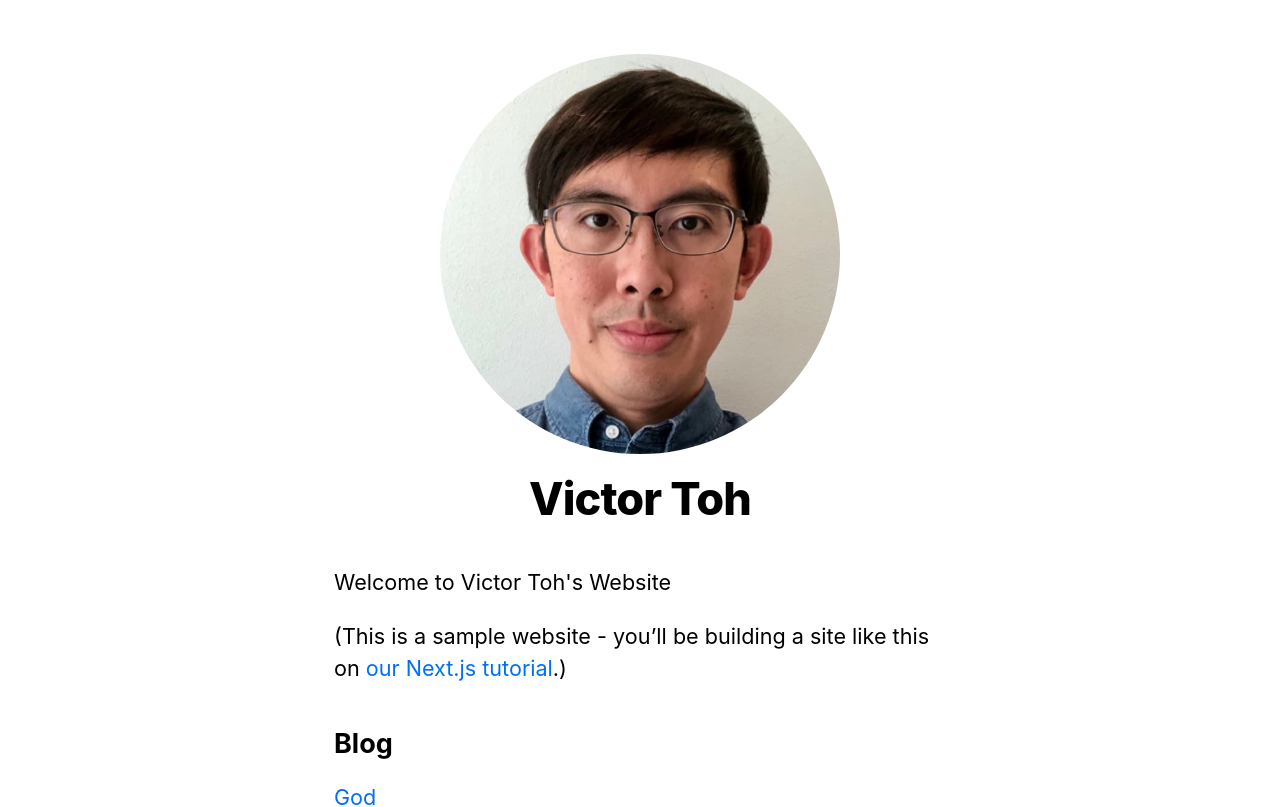
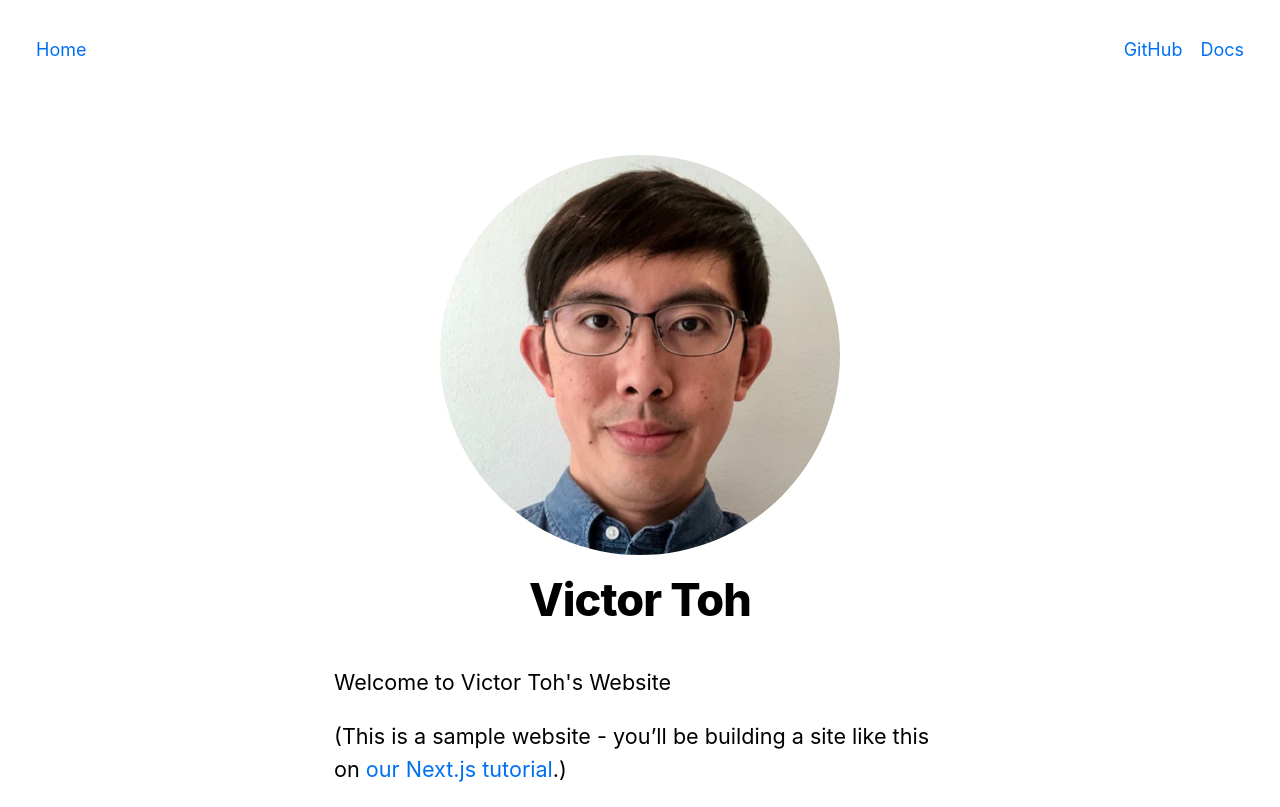
Before and after one commit to zeppytoh/jesuslovesjp, a Next.js app: page / in a window 1280 px wide. Shown: the top 807 px of the page. Built offline with nearby package versions, Linux system fonts and the light colour scheme.

Commit message:
add tailwindcss

```diff
--- a/components/layout.js
+++ b/components/layout.js
@@ -2,12 +2,15 @@ import Head from 'next/head'
 import Link from 'next/link'
 import styles from './layout.module.css'
 import utilStyles from '../styles/utils.module.css'
+import Nav from '../components/nav'
 
 const name = "Victor Toh"
 export const siteTitle = name+"'s Website"
 
 export default function Layout({ children, home }) {
   return (
+    <>
+          <Nav />
     <div className={styles.container} >
       <Head>
         <link rel="icon" href="/favicon.ico" />
@@ -24,6 +27,7 @@ export default function Layout({ children, home }) {
         <meta name="og:title" content={siteTitle} />
         <meta name="twitter:card" content="summary_large_image" />
       </Head>
+
       <header className={styles.header}>
         {home ? (
           <>
@@ -62,5 +66,6 @@ export default function Layout({ children, home }) {
         </div>
       )}
     </div>
+    </>
   )
 }
--- /dev/null
+++ b/components/nav.js
@@ -0,0 +1,29 @@
+import Link from 'next/link'
+
+const links = [
+  { href: 'https://github.com/vercel/next.js', label: 'GitHub' },
+  { href: 'https://nextjs.org/docs', label: 'Docs' },
+]
+
+export default function Nav() {
+  return (
+    <nav>
+      <ul className="flex justify-between items-center p-8">
+        <li>
+          <Link href="/">
+            <a className="">Home</a>
+          </Link>
+        </li>
+        <ul className="flex justify-between items-center space-x-4">
+          {links.map(({href, label}) => (
+            <li key={`${href}${label}`}>
+              <a href={href} className="">
+                {label}
+              </a>
+            </li>
+          ))}
+        </ul>
+      </ul>
+    </nav>
+  )
+}
--- a/package.json
+++ b/package.json
@@ -17,7 +17,9 @@
     "react": "17.0.1",
     "react-dom": "17.0.1",
     "remark": "^13.0.0",
-    "remark-html": "^13.0.1",
+    "remark-html": "^13.0.1"
+  },
+  "devDependencies": {
     "tailwindcss": "^1.9.6"
   }
 }
--- a/pages/_app.js
+++ b/pages/_app.js
@@ -1,7 +1,7 @@
 import '../styles/global.css'
 
-function App({ Component, pageProps }) {
+function MyApp({ Component, pageProps }) {
   return <Component {...pageProps} />
 }
 
-export default App
+export default MyApp
--- a/styles/global.css
+++ b/styles/global.css
@@ -1,3 +1,21 @@
+@tailwind base;
+
+/* Write your own custom base styles here */
+
+/* Start purging... */
+@tailwind components;
+/* Stop purging. */
+
+/* Write your own custom component styles here */
+.btn-blue {
+  @apply bg-blue-500 text-white font-bold py-2 px-4 rounded;
+}
+
+/* Start purging... */
+@tailwind utilities;
+/* Stop purging. */
+
+/* Your own custom utilities */
 html,
 body {
   padding: 0;
@@ -25,3 +43,8 @@ img {
   max-width: 100%;
   display: block;
 }
+
+p {
+  margin-block-start: 1em;
+  margin-block-end: 1em;
+}
--- a/tailwind.config.js
+++ b/tailwind.config.js
@@ -1,8 +1,17 @@
 module.exports = {
   purge: [
     // Use *.tsx if using TypeScript
-    './pages/**/*.js',
-    './components/**/*.js'
-  ]
+    './pages/**/*.{js,ts,jsx,tsx}',
+    './components/**/*.{js,ts,jsx,tsx}'
+  ],
+  theme: {
+    extend: {
+      colors: {
+        'accent-1': '#333',
+      }
+    }
+  },
+  variants: {},
+  plugins: [],
   // ...
 }
```
